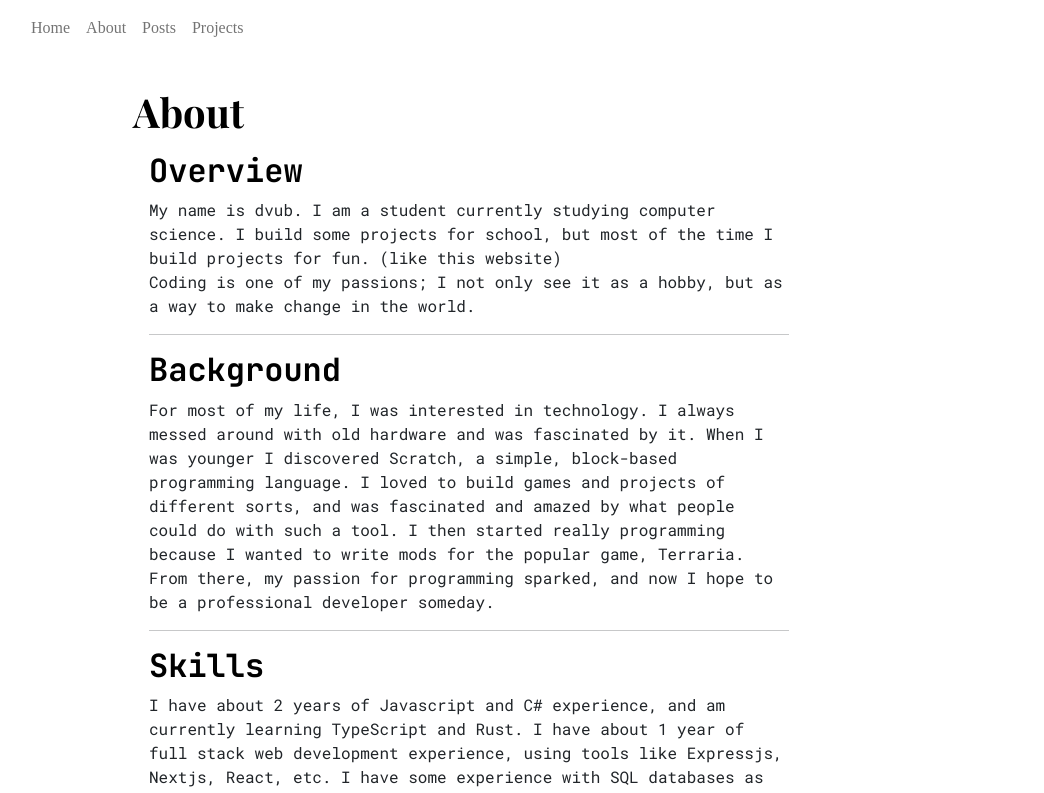
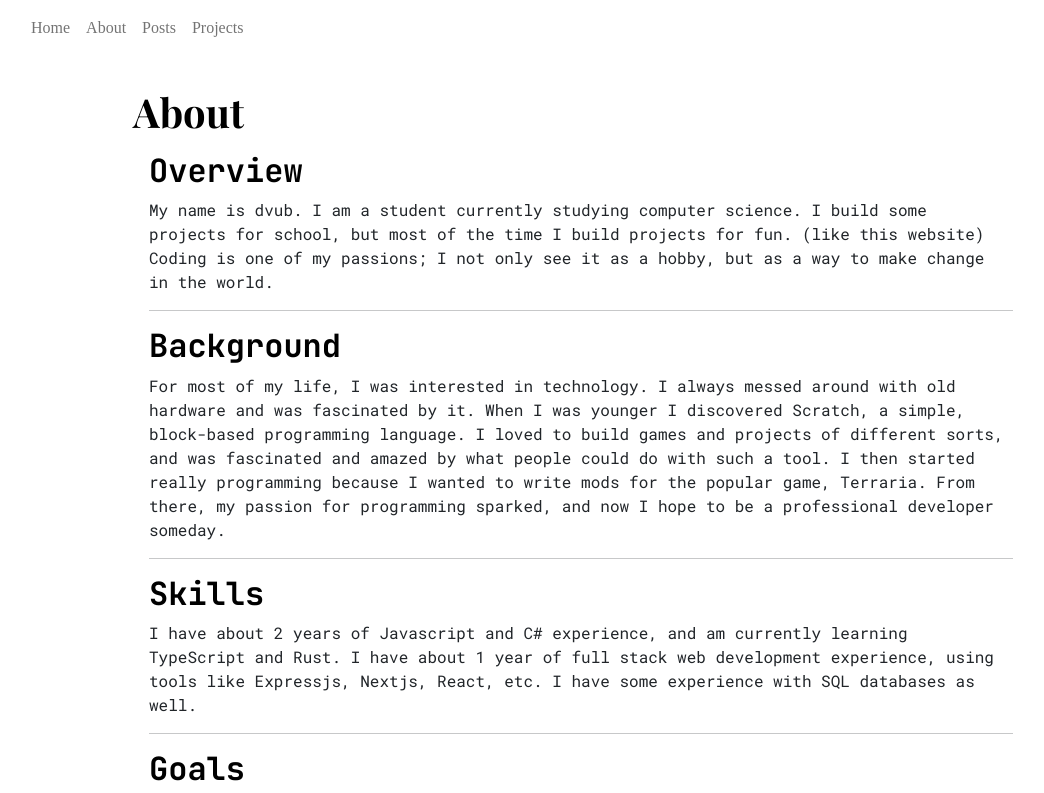
Before and after one commit to dvub/dvub-site, a Next.js app: page /about in a window 1280 px wide. Shown: the top 793 px of the page, without its empty margins (59-1103 px from the left). Built offline with nearby package versions, Linux system fonts and the light colour scheme; a web font is replaced by a local one.

Commit message:
removed width styles

```diff
--- a/pages/about.tsx
+++ b/pages/about.tsx
@@ -2,14 +2,14 @@ const About = () => {
 
 
   return (
-    <div style={{ maxWidth: '40rem' }}>
+    <div style={{ maxwidth: '40rem' }}>
       <h1 className='animate'>About</h1>
-      <div style={{ margin: '1rem', width: '100%' }}>
+      <div style={{ margin: '1rem'}}>
         <div className='animate' style={{animationDelay: '0.125s'}}>
           <h2>
             Overview
           </h2>
-          <p style={{width: '100%'}}>
+          <p>
             My name is dvub. I am a student currently studying computer science. I build some projects for school, but most of the time I build projects for fun. (like this website) <br /> Coding is one of my passions; I not only see it as a hobby, but as a way to make change in the world.
           </p>
           <hr />
```
